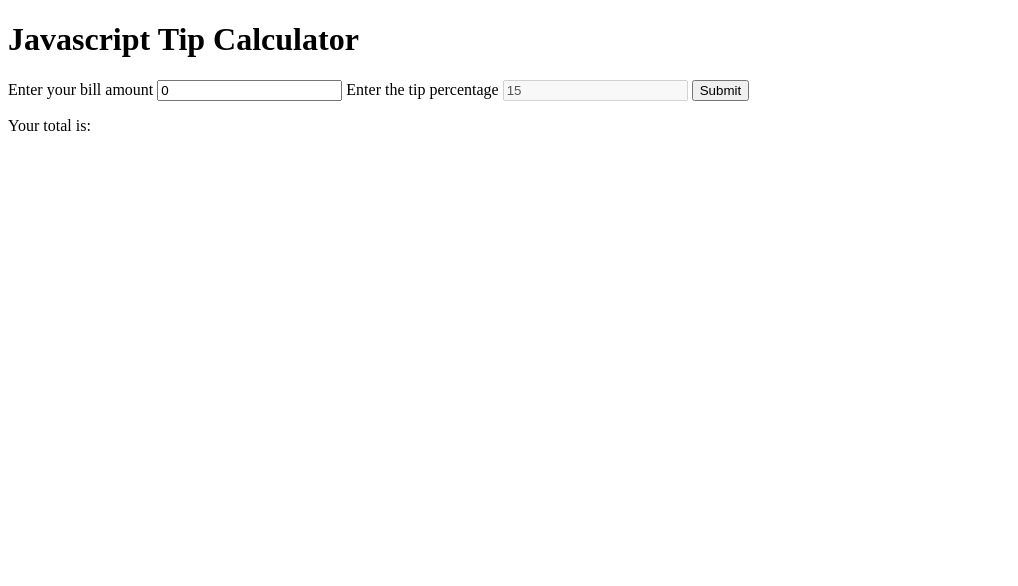
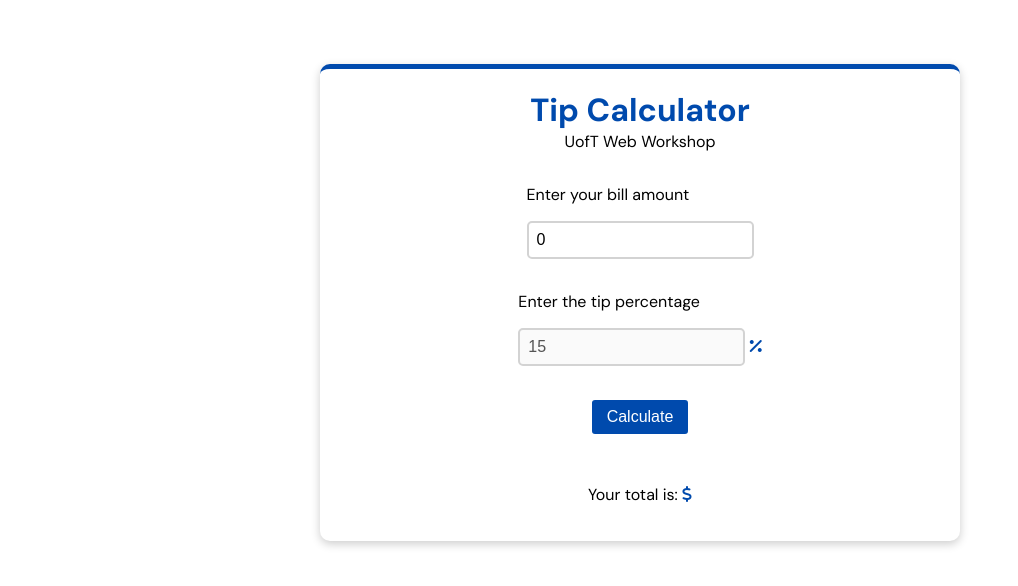
Before and after one commit to uoftweb/workshops-22-23, a plain HTML site: page javascript-1/tip-calculator-done/index.html in a window 1280 px wide. Shown: the whole page, without its empty margins (0-1018 px from the left). Drawn offline with Linux system fonts and the light colour scheme.

Commit message:
Add some styling

```diff
--- a/javascript-1/tip-calculator-done/index.html
+++ b/javascript-1/tip-calculator-done/index.html
@@ -4,16 +4,25 @@
     <meta charset="UTF-8" />
     <meta http-equiv="X-UA-Compatible" content="IE=edge" />
     <meta name="viewport" content="width=device-width, initial-scale=1.0" />
-    <title>Document</title>
+    <title>Tip Calculator</title>
     <link rel="stylesheet" href="style.css" />
+    <link href="https://fonts.googleapis.com/css2?family=DM+Sans:wght@400;700&display=swap" rel="stylesheet">
+    <script defer src="https://kit.fontawesome.com/9306cde46d.js" crossorigin="anonymous"></script>
     <script defer src="script.js"></script>
   </head>
   <body>
-    <h1>Javascript Tip Calculator</h1>
-    <div>
-      <label for="amount'">Enter your bill amount</label>
+    <div class="container">
+      <div class="title">
+      <h1>Tip Calculator</h1>
+      <p>UofT Web Workshop</p>
+      </div>
+      <div class="amount">
+      <label for="amount">Enter your bill amount</label>
       <input type="number" name="amount" id="amount" value="0" />
+      </div>
+      <div class="amount">
       <label for="tip_percentage">Enter the tip percentage</label>
+        <div>
       <input
         type="number"
         name="tip_percentage"
@@ -21,8 +30,12 @@
         value="15"
         disabled
       />
-      <button onclick="runCalculator()">Submit</button>
+        <i class="fa-solid fa-percent"></i>
+        </div>
+      </div>
+      <button onclick="runCalculator()">Calculate</button>
+
+      <p>Your total is: <span id="total"></span> <i class="fa-solid fa-dollar-sign"></i></p>
     </div>
-    <p>Your total is: <span id="total"></span></p>
   </body>
 </html>
--- a/javascript-1/tip-calculator-done/style.css
+++ b/javascript-1/tip-calculator-done/style.css
@@ -0,0 +1,72 @@
+body {
+    margin: auto;
+    width: 50%;
+    font-family: "DM Sans", sans-serif;
+}
+
+h1 {
+    color: #004AAD;
+}
+
+
+.container {
+    display: flex;
+    align-items: center;
+    justify-content: center;
+    flex-direction: column;
+    row-gap: 2rem;
+    box-shadow: 0 3px 10px rgb(0 0 0 / 0.2);
+    border-top: solid 5px #004AAD;
+    border-radius: 10px;
+    padding: 20px;
+    background: white;
+    margin-top: 10%;
+}
+
+.container .title {
+    display: flex;
+    flex-direction: column;
+    align-items: center;
+    row-gap: 0;
+}
+
+input {
+    padding: 8px;
+    border: solid 2px lightgray;
+    border-radius: 5px;
+    font-size: 16px;
+}
+
+input:focus {
+    outline: none;
+    border: solid 2px #004AAD;
+}
+
+i {
+    color: #004AAD;
+}
+
+.amount {
+    display: flex;
+    flex-direction: column;
+    row-gap: 1rem;
+}
+.container .title p, h1 {
+    margin-block: 0;
+}
+
+button {
+    padding: 8px 15px;
+    font-size: 16px;
+    border-radius: 5px;
+    cursor: pointer;
+    background: #004AAD;
+    border: solid 2px white;
+    color: white;
+}
+
+button:hover {
+    background: white;
+    color: #004AAD;
+    border: solid 2px #004AAD;
+}
```
